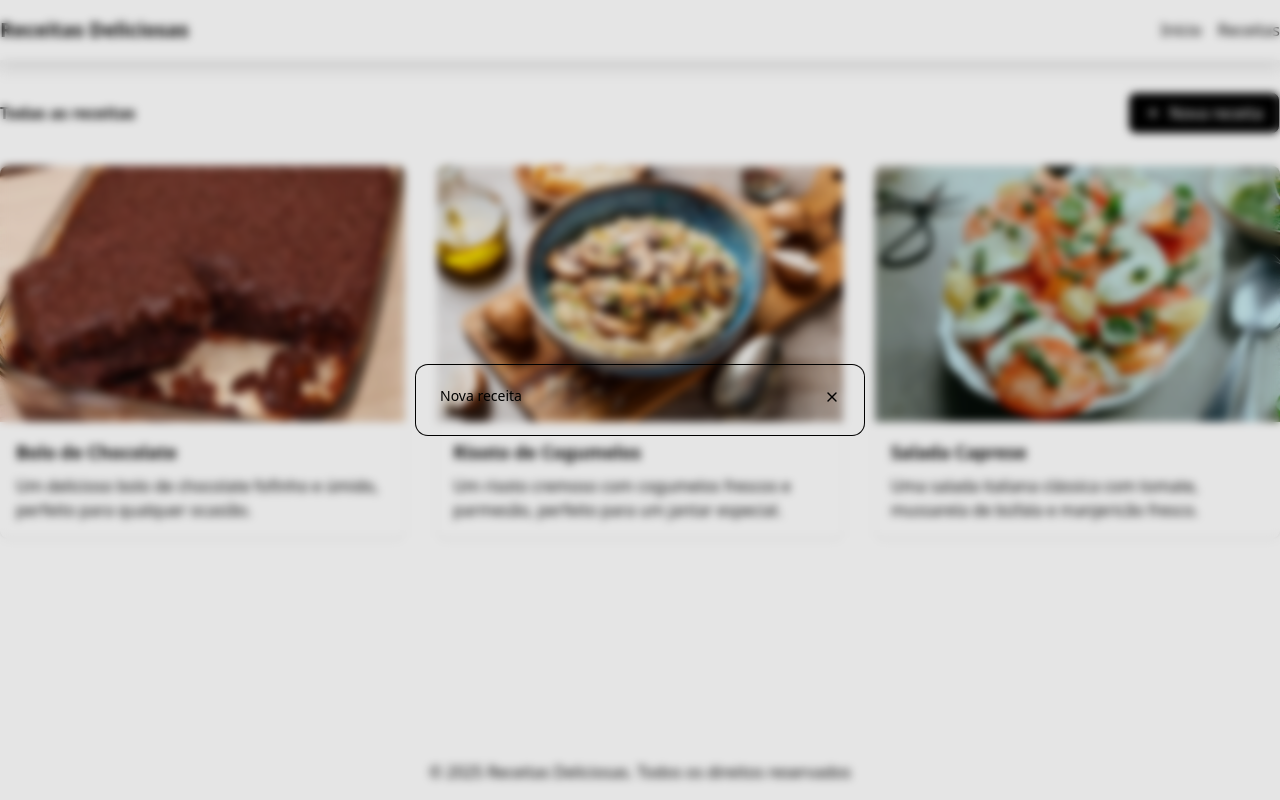
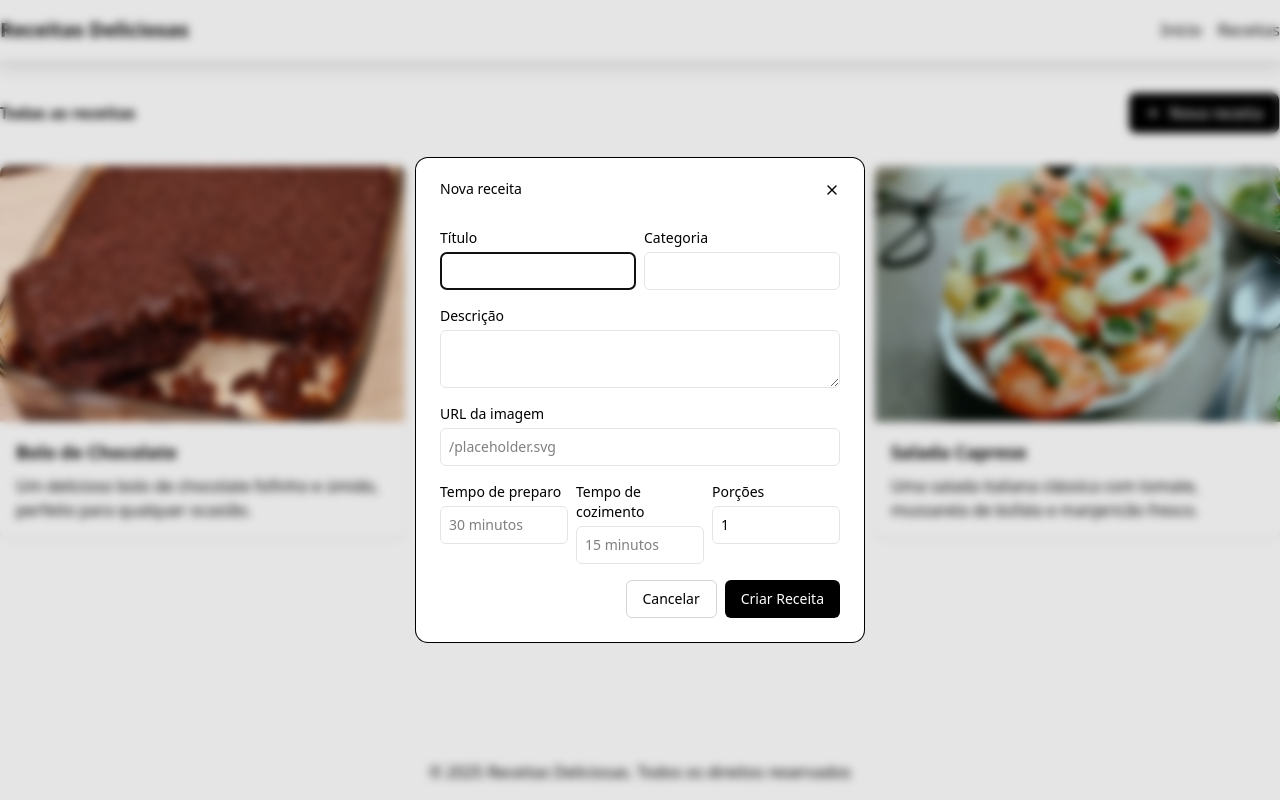
Before and after one commit to lumaiasl/pagina-receita, a Next.js app: page /receitas in a window 1280 px wide. Both pictures are taken after a click on the button "Nova receita". Built offline with nearby package versions, Linux system fonts and the light colour scheme.

Commit message:
feat: estrutura do modal

```diff
--- a/src/components/RecipeFormModal/index.tsx
+++ b/src/components/RecipeFormModal/index.tsx
@@ -6,13 +6,69 @@ interface RecipeFormModalProps {
 }
 
 export default function RecipeFormModal({ isOpen, onClose }: RecipeFormModalProps) {
+    const inputStyle = "p-2 border border-zinc-200 rounded-md"
+
     return (
         <Dialog open={isOpen} onOpenChange={onClose}>
-            <DialogContent>
+            <DialogContent className="bg-white">
                 <DialogHeader>
                     <DialogTitle>Nova receita</DialogTitle>
                     <DialogDescription></DialogDescription>
                 </DialogHeader>
+
+                <form className="flex flex-col gap-4 w-full">
+                    <div className="grid grid-cols-2 gap-2">
+
+                        {/* Título */}
+                        <div className="flex flex-col gap-1">
+                            <label htmlFor="title">Título</label>
+                            <input className={inputStyle} type="text" id="title" />
+                        </div>
+
+                        {/* Categoria */}
+                        <div className="flex flex-col gap-1">
+                            <label htmlFor="category">Categoria</label>
+                            <input className={inputStyle} type="text" id="category" />
+                        </div>
+                    </div>
+
+                    {/* Descrição */}
+                    <div className="flex flex-col gap-1">
+                        <label htmlFor="description">Descrição</label>
+                        <textarea className={inputStyle} id="description"></textarea>
+                    </div>
+
+                    {/* URL da imagem */}
+                    <div className="flex flex-col gap-1">
+                        <label htmlFor="imageUrl">URL da imagem</label>
+                        <input type="text" className={inputStyle} id="description" placeholder="/placeholder.svg"></input>
+                    </div>
+
+                    <div className="grid grid-cols-3 gap-2">
+                        {/* Tempo de preparo */}
+                        <div className="flex flex-col gap-1">
+                            <label htmlFor="prepTime">Tempo de preparo</label>
+                            <input className={inputStyle} type="text" id="prepTime" placeholder="30 minutos" />
+                        </div>
+
+                        {/* tempo de cozimento */}
+                        <div className="flex flex-col gap-1">
+                            <label htmlFor="cookTime">Tempo de cozimento</label>
+                            <input className={inputStyle} type="text" id="cookTime" placeholder="15 minutos" />
+                        </div>
+
+                        {/* Porções */}
+                        <div className="flex flex-col gap-1">
+                            <label htmlFor="servings">Porções</label>
+                            <input className={inputStyle} type="text" id="servings" defaultValue={1} />
+                        </div>
+                    </div>
+
+                    <div className="flex gap-2 self-end">
+                        <button type="button" onClick={onClose} className="bg-white border border-zinc-300 rounded-md hover:bg-gray-200 transition-colors px-4 py-2">Cancelar</button>
+                        <button type="submit" className="bg-black text-white rounded-md hover:bg-gray-900 transition-colors px-4 py-2">Criar Receita</button>
+                    </div>
+                </form>
             </DialogContent>
         </Dialog>
     )
```
